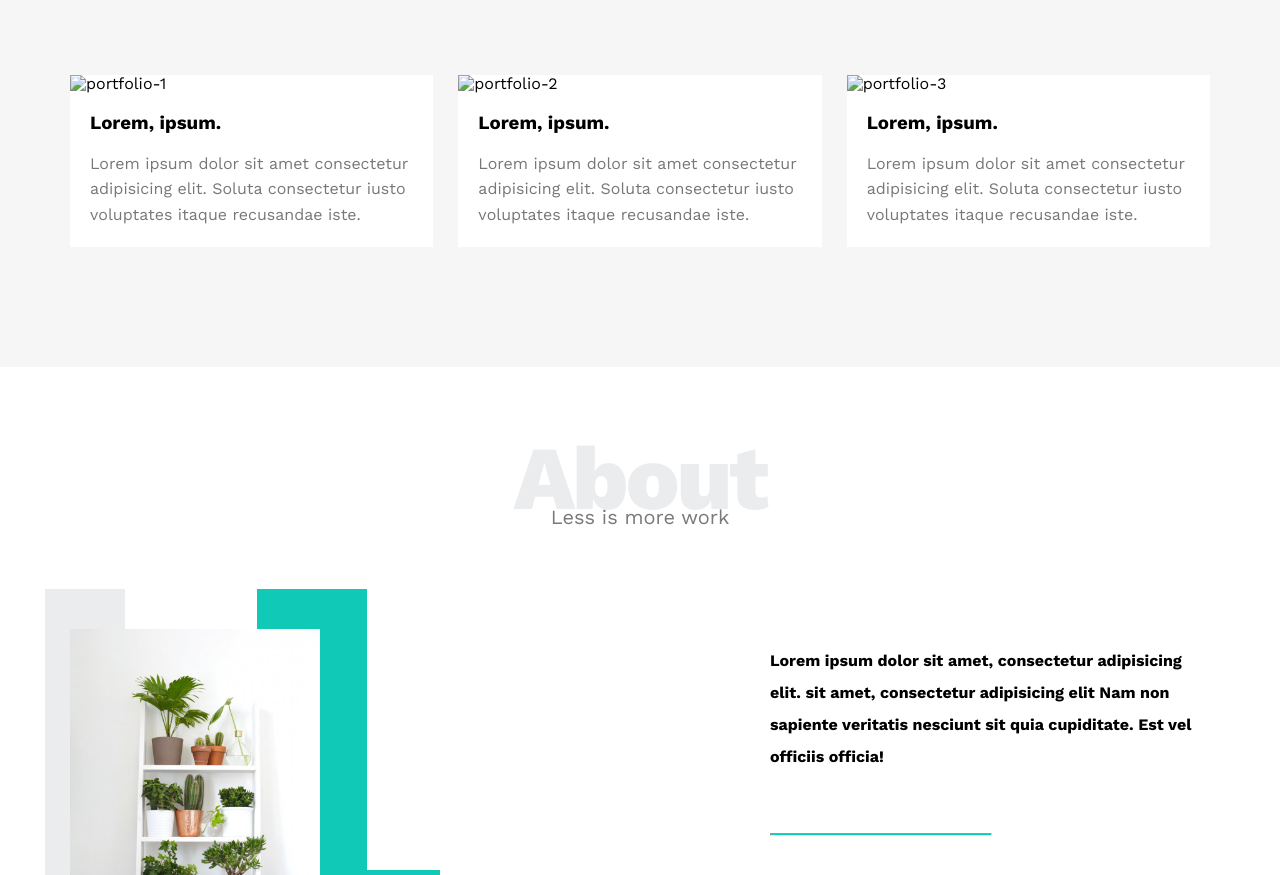
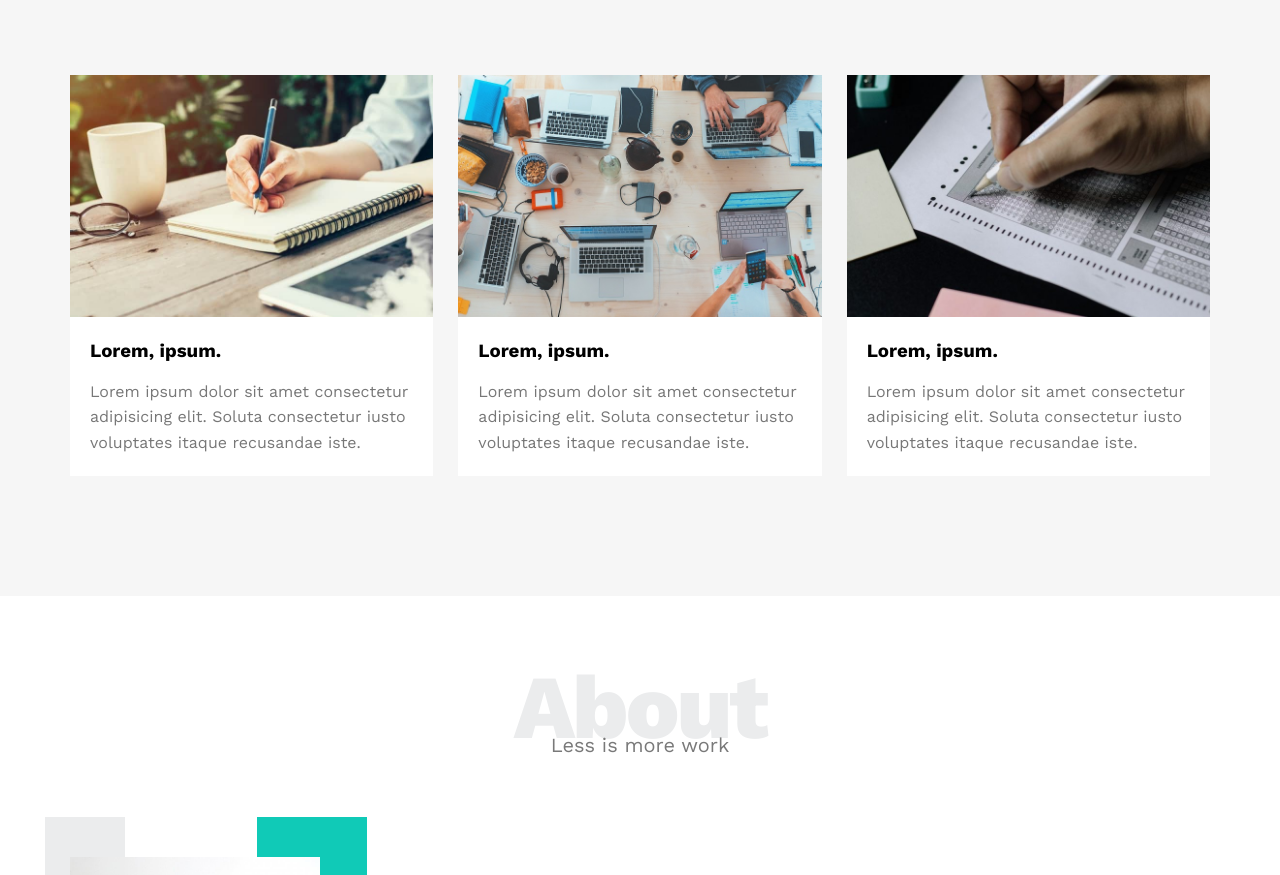
Before and after one commit to Abdulghani99I/design-leon-template, a plain HTML site: page index.html in a window 1280 px wide. Shown: the part 2066-2941 px from the top of the page. Drawn offline with nearby package versions, Linux system fonts and the light colour scheme; the site is published under a folder, as on GitHub Pages, so addresses that start at the root find nothing.

Commit message:
Update index.html

```diff
--- a/index.html
+++ b/index.html
@@ -126,7 +126,7 @@
                 <div class="portfolio-content">
 
                     <div class="col">
-                        <img src="/Images/portfolio-1.jpg" alt="portfolio-1">
+                        <img src="Images/portfolio-1.jpg" alt="portfolio-1">
                         <div class="text">
                             <h3>Lorem, ipsum.</h3>
                             <p>
@@ -137,7 +137,7 @@
                     </div>
 
                     <div class="col">
-                        <img src="/Images/portfolio-2.jpg" alt="portfolio-2">
+                        <img src="Images/portfolio-2.jpg" alt="portfolio-2">
                         <div class="text">
                             <h3>Lorem, ipsum.</h3>
                             <p>
@@ -148,7 +148,7 @@
                     </div>
 
                     <div class="col">
-                        <img src="/Images/portfolio-3.jpg" alt="portfolio-3">
+                        <img src="Images/portfolio-3.jpg" alt="portfolio-3">
                         <div class="text">
                             <h3>Lorem, ipsum.</h3>
                             <p>
```
